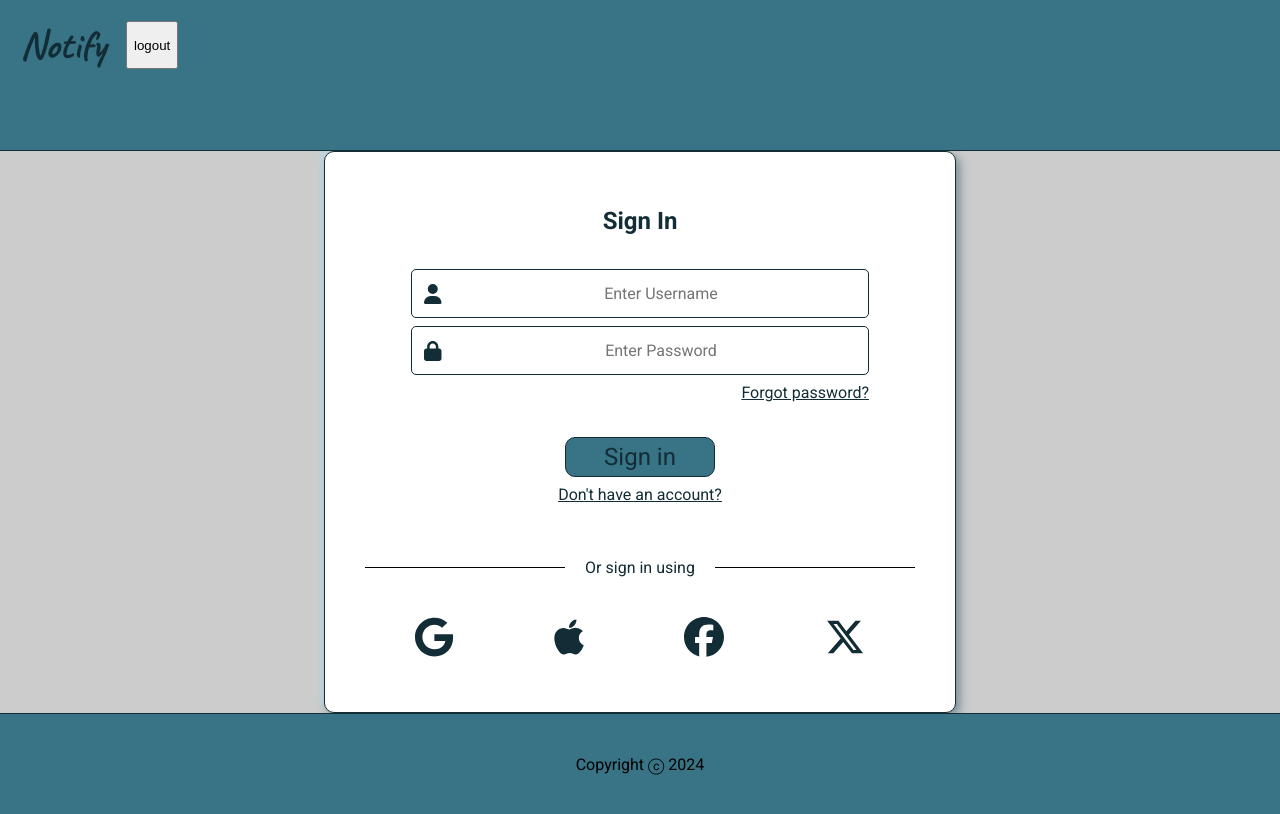
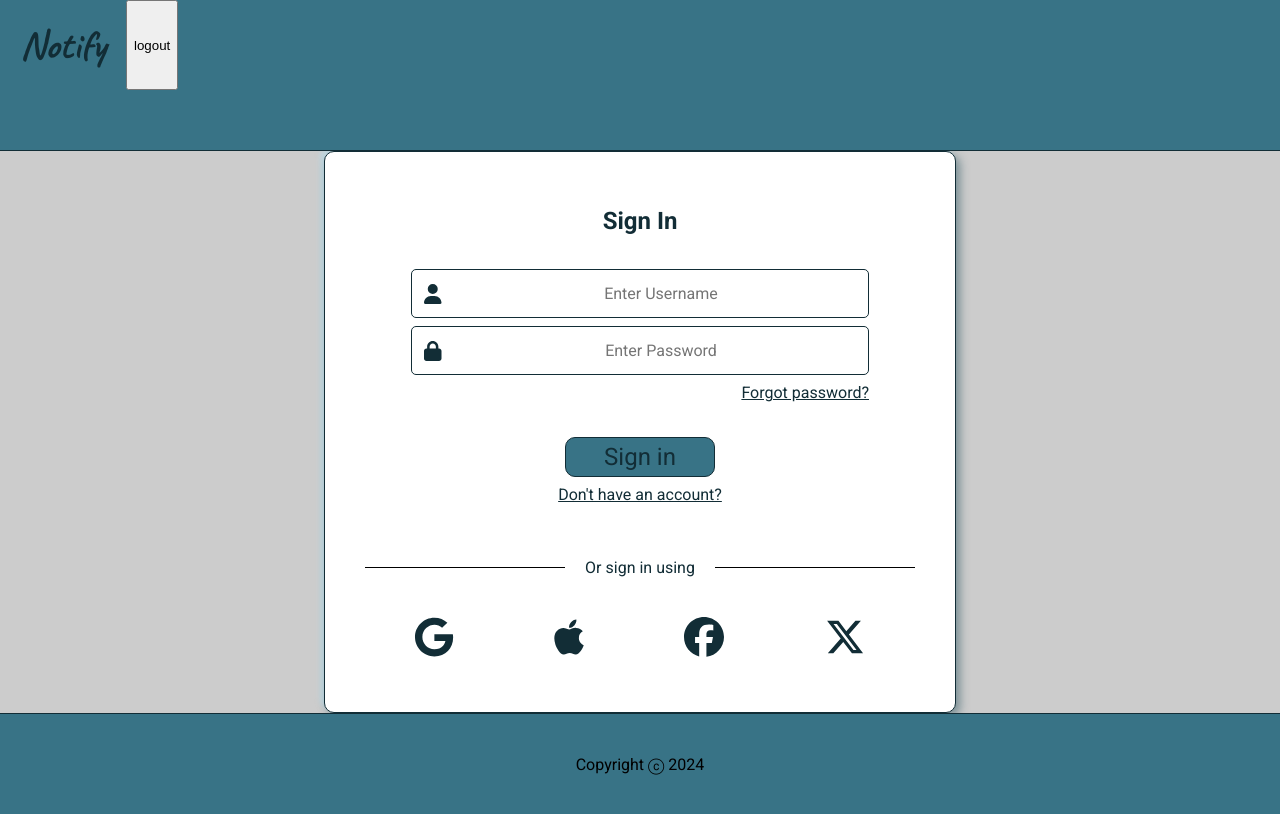
Before and after one commit to ronan-dubuisson/Keeper, a React (Vite) app: page /login in a window 1280 px wide. Built offline with nearby package versions, Linux system fonts and the light colour scheme; no server answers.

Commit message:
removed item align flex

```diff
--- a/src/components/Heading.tsx
+++ b/src/components/Heading.tsx
@@ -29,7 +29,7 @@ function Heading({
     <header
       className={`${cx} color-brand bg-brand-primary-400 flex flex-col justify-start h-150px w-100vw border-b-1px border-brand border-b-solid`}
     >
-      <div className="flex flex-items-center">
+      <div className="flex">
         <h1 className="font-title font-bold font-size-title m-0 p-20px">
           Notify
         </h1>
```
